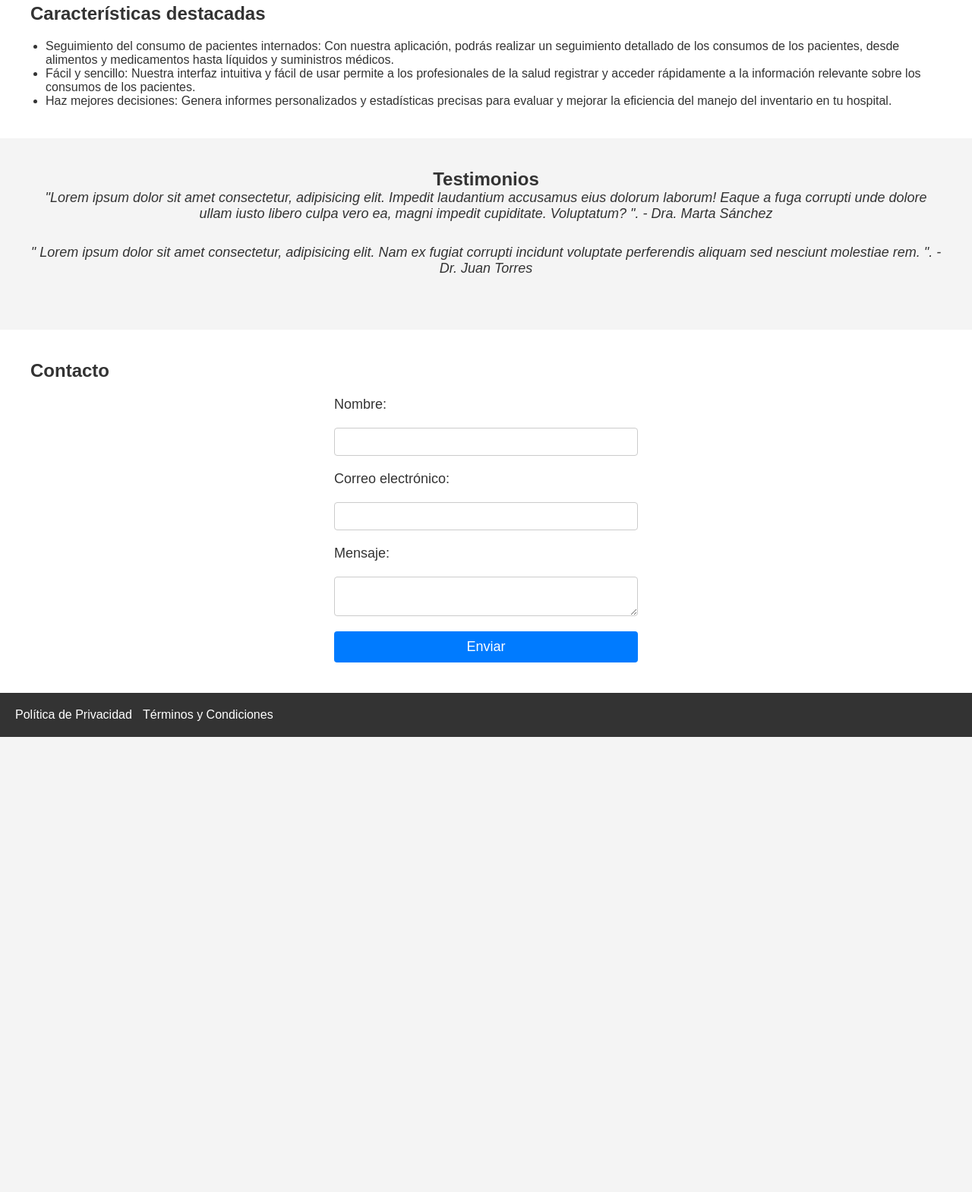
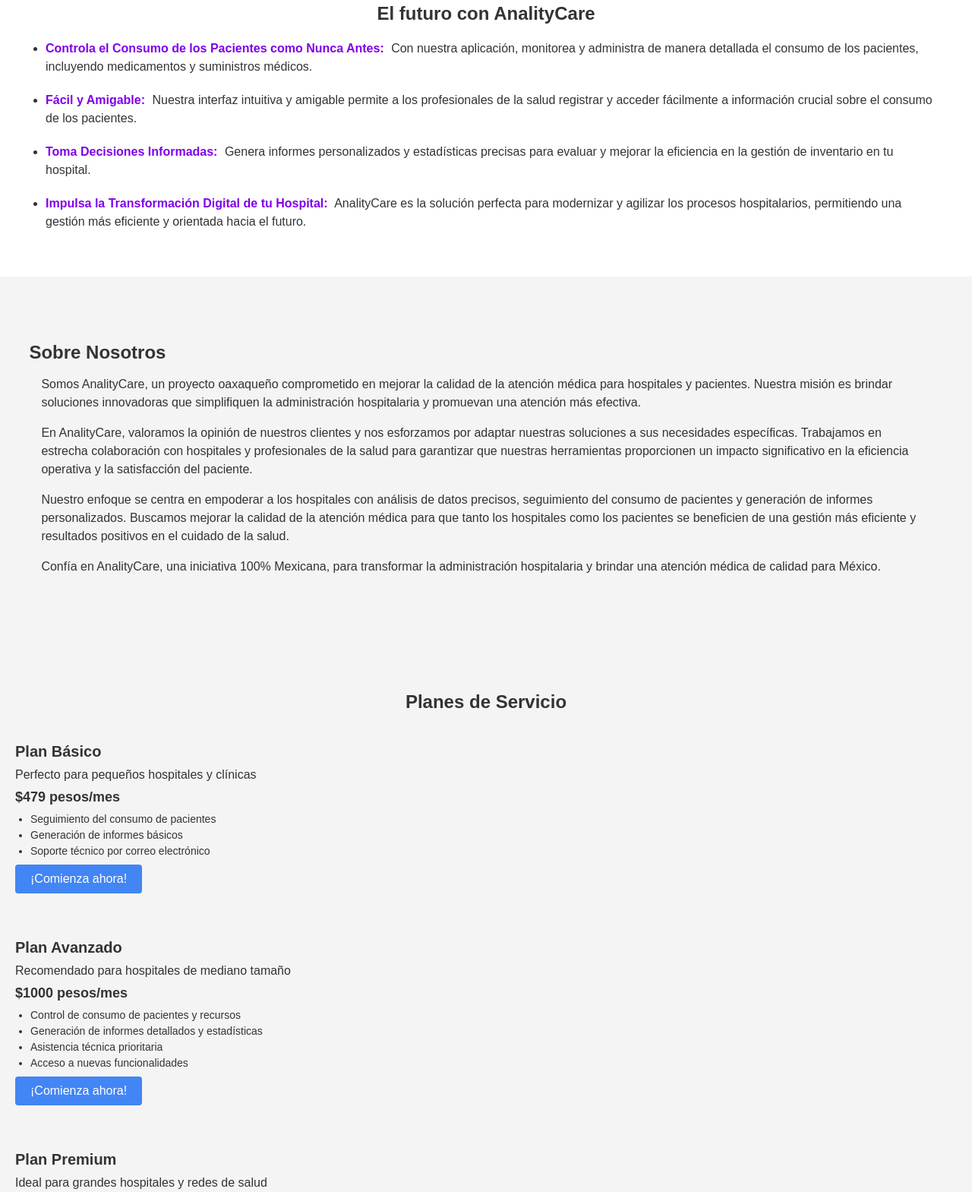
Before and after one commit to Rebjai/landing-analyticare, a plain HTML site: page index.html in a window 1280 px wide. Shown: the part 776-2345 px from the top of the page at 76% size. Before the commit the page ends 1746 px from the top, so only its background shows below. Drawn offline with Linux system fonts and the light colour scheme.

Commit message:
added missing sections

```diff
--- a/index.html
+++ b/index.html
@@ -1,11 +1,13 @@
 <!DOCTYPE html>
 <html lang="es">
+
 <head>
     <meta charset="UTF-8">
     <meta name="viewport" content="width=device-width, initial-scale=1.0">
     <title>Analyticare - Inteligencia hospitalaria</title>
     <link rel="stylesheet" href="styles.css">
 </head>
+
 <body>
     <header>
         <nav>
@@ -13,11 +15,11 @@
                 <img src="./images/analyticare-logo.svg" class="w-full" alt="" srcset="">
             </div>
             <ul class="flex w-full justify-between">
+                <a href="#about-us">
+                    <li>Nosotros</li>
+                </a>
                 <a href="#plans">
                     <li>Planes</li>
-                </a>
-                <a href="#wait-list">
-                    <li>Lista de espera</li>
                 </a>
                 <a href="#contact">
                     <li>Contacto</li>
@@ -30,30 +32,99 @@
     <section id="hero">
         <div id="hero-overlay">
             <h1>AnalityCare</h1>
-            <p class="bold">¡Simplificando la administración de hospitales!</p>
-            <a href="#" class="cta-button">Descargar</a>
+            <p class="bold">¡Simplificando la administración de los Hospitales de Oaxaca!</p>
+            <a href="#" class="cta-button">Pedir Demo</a>
         </div>
     </section>
 
     <!-- <img src="./analysis.jpg" alt="" class="w-full"> -->
     <section id="features">
-        <h2>Características destacadas</h2>
+        <h2>El futuro con AnalityCare</h2>
         <ul>
-            <li><span class="feature-title">Seguimiento del consumo de pacientes internados:</span> Con nuestra aplicación, podrás realizar un seguimiento detallado de los consumos de los pacientes, desde alimentos y medicamentos hasta líquidos y suministros médicos.</li>
-            <li><span class="feature-title">Fácil y sencillo:</span> Nuestra interfaz intuitiva y fácil de usar permite a los profesionales de la salud registrar y acceder rápidamente a la información relevante sobre los consumos de los pacientes.</li>
-            <li><span class="feature-title">Haz mejores decisiones:</span> Genera informes personalizados y estadísticas precisas para evaluar y mejorar la eficiencia del manejo del inventario en tu hospital.</li>
+            <li><span class="feature-title">Controla el Consumo de los Pacientes como Nunca Antes:</span> Con nuestra
+                aplicación, monitorea y administra de manera detallada el consumo de los pacientes,
+                incluyendo medicamentos y suministros médicos.</li>
+            <li><span class="feature-title">Fácil y Amigable:</span> Nuestra interfaz intuitiva y amigable permite a los
+                profesionales de la salud registrar y acceder fácilmente a información crucial sobre el consumo de los
+                pacientes.</li>
+            <li><span class="feature-title">Toma Decisiones Informadas:</span> Genera informes personalizados y
+                estadísticas precisas para evaluar y mejorar la eficiencia en la gestión de inventario en tu hospital.
+            </li>
+            <li><span class="feature-title">Impulsa la Transformación Digital de tu Hospital:</span> AnalityCare es la
+                solución perfecta para modernizar y agilizar los procesos hospitalarios, permitiendo una gestión más
+                eficiente y orientada hacia el futuro.</li>
         </ul>
     </section>
 
-    <section id="testimonials">
+    <section id="about-us">
+        <h2>Sobre Nosotros</h2>
+        <p>Somos AnalityCare, un proyecto oaxaqueño comprometido en mejorar la calidad de la atención médica para
+            hospitales y pacientes. Nuestra misión es brindar soluciones innovadoras que simplifiquen la administración
+            hospitalaria y promuevan una atención más efectiva.</p>
+        <p>En AnalityCare, valoramos la opinión de nuestros clientes y nos esforzamos por adaptar nuestras soluciones a
+            sus necesidades específicas. Trabajamos en estrecha colaboración con hospitales y profesionales de la salud
+            para garantizar que nuestras herramientas proporcionen un impacto significativo en la eficiencia operativa y
+            la satisfacción del paciente.</p>
+        <p>Nuestro enfoque se centra en empoderar a los hospitales con análisis de datos precisos, seguimiento del
+            consumo de pacientes y generación de informes personalizados. Buscamos mejorar la calidad de la atención
+            médica para que tanto los hospitales como los pacientes se beneficien de una gestión más eficiente y
+            resultados positivos en el cuidado de la salud.</p>
+        <p>Confía en AnalityCare, una iniciativa 100% Mexicana, para transformar la administración hospitalaria y
+            brindar una atención médica de calidad para México.</p>
+    </section>
+
+    <!-- <section id="testimonials">
         <h2>Testimonios</h2>
         <div class="testimonial">
-            <blockquote>"Lorem ipsum dolor sit amet consectetur, adipisicing elit. Impedit laudantium accusamus eius dolorum laborum! Eaque a fuga corrupti unde dolore ullam iusto libero culpa vero ea, magni impedit cupiditate. Voluptatum? ". - Dra. Marta Sánchez</blockquote>
+            <blockquote>"Lorem ipsum dolor sit amet consectetur, adipisicing elit. Impedit laudantium accusamus eius
+                dolorum laborum! Eaque a fuga corrupti unde dolore ullam iusto libero culpa vero ea, magni impedit
+                cupiditate. Voluptatum? ". - Dra. Marta Sánchez</blockquote>
         </div>
         <div class="testimonial">
-            <blockquote>" Lorem ipsum dolor sit amet consectetur, adipisicing elit. Nam ex fugiat corrupti incidunt voluptate perferendis aliquam sed nesciunt molestiae rem. ". - Dr. Juan Torres</blockquote>
+            <blockquote>" Lorem ipsum dolor sit amet consectetur, adipisicing elit. Nam ex fugiat corrupti incidunt
+                voluptate perferendis aliquam sed nesciunt molestiae rem. ". - Dr. Juan Torres</blockquote>
         </div>
-    </section>
+    </section> -->
+
+    <section id="plans">
+        <h2>Planes de Servicio</h2>
+        <div class="plan">
+          <h3>Plan Básico</h3>
+          <p>Perfecto para pequeños hospitales y clínicas</p>
+          <p class="price">$479 pesos/mes</p>
+          <ul>
+            <li>Seguimiento del consumo de pacientes</li>
+            <li>Generación de informes básicos</li>
+            <li>Soporte técnico por correo electrónico</li>
+          </ul>
+          <a href="#" class="cta-button">¡Comienza ahora!</a>
+        </div>
+        <div class="plan">
+          <h3>Plan Avanzado</h3>
+          <p>Recomendado para hospitales de mediano tamaño</p>
+          <p class="price">$1000 pesos/mes</p>
+          <ul>
+            <li>Control de consumo de pacientes y recursos</li>
+            <li>Generación de informes detallados y estadísticas</li>
+            <li>Asistencia técnica prioritaria</li>
+            <li>Acceso a nuevas funcionalidades</li>
+          </ul>
+          <a href="#" class="cta-button">¡Comienza ahora!</a>
+        </div>
+        <div class="plan">
+          <h3>Plan Premium</h3>
+          <p>Ideal para grandes hospitales y redes de salud</p>
+          <p class="price">Tarifa Personalizada</p>
+          <ul>
+            <li>Gestión completa del consumo de pacientes y recursos</li>
+            <li>Generación de informes avanzados y análisis predictivo</li>
+            <li>Asistencia técnica 24/7</li>
+            <li>Integración con sistemas existentes</li>
+            <li>Capacitación personalizada</li>
+          </ul>
+          <a href="#" class="cta-button">¡Comienza ahora!</a>
+        </div>
+      </section>
 
     <section id="contact">
         <h2>Contacto</h2>
@@ -81,4 +152,5 @@
         </div>
     </footer>
 </body>
+
 </html>
--- a/styles.css
+++ b/styles.css
@@ -118,7 +118,8 @@
     z-index: 0;
     /* justify-items: center; */
 }
-#hero-overlay{
+
+#hero-overlay {
     position: absolute;
     top: 0;
     left: 0;
@@ -129,9 +130,10 @@
     flex-direction: column;
     justify-content: flex-end;
     align-items: center;
-    background-color: #def2deae; /* Adjust the color and opacity as needed */
+    background-color: #def2deae;
+    /* Adjust the color and opacity as needed */
     /* z-index: 0; */
-  }
+}
 
 #hero h1 {
     font-size: 36px;
@@ -172,11 +174,23 @@
 #features h2 {
     font-size: 24px;
     margin-bottom: 20px;
+    text-align: center;
 }
 
 #features ul {
     list-style-type: disc;
     margin-left: 20px;
+}
+
+#features li {
+    margin-bottom: 20px;
+    line-height: 1.5;
+}
+
+.feature-title {
+    font-weight: bold;
+    margin-right: 5px;
+    color: #8000e9;
 }
 
 /* Testimonials section styles */
@@ -218,6 +232,76 @@
     max-height: 20vh;
 }
 
+/* About us section styles */
+#about-us {
+    margin: 3%;
+}
+
+#about-us p{
+    margin: 1rem;
+    line-height: 1.5;
+}
+
+/* Styles for the Plans section */
+#plans {
+    margin: 40px 0;
+  }
+
+  #plans h2 {
+    text-align: center;
+    font-size: 24px;
+    margin-bottom: 20px;
+  }
+
+  .plan {
+    background-color: #f4f4f4;
+    border-radius: 8px;
+    padding: 20px;
+    margin-bottom: 20px;
+  }
+
+  .plan h3 {
+    font-size: 20px;
+    margin-bottom: 10px;
+  }
+
+  .plan p {
+    font-size: 16px;
+    margin-bottom: 10px;
+  }
+
+  .plan ul {
+    list-style-type: disc;
+    margin-left: 20px;
+    margin-bottom: 10px;
+  }
+
+  .plan ul li {
+    font-size: 14px;
+    margin-bottom: 5px;
+  }
+  .plan .price {
+    font-size: 18px;
+    font-weight: bold;
+    margin-bottom: 10px;
+  }
+
+  .cta-button {
+    display: inline-block;
+    padding: 10px 20px;
+    background-color: #4285f4;
+    color: #fff;
+    text-decoration: none;
+    border-radius: 4px;
+    font-size: 16px;
+  }
+
+  .cta-button:hover {
+    background-color: #3367d6;
+  }
+
+/* utility classes */
+
 .w-full {
     width: 100%;
 }
@@ -243,7 +327,8 @@
     nav {
         flex-direction: row;
     }
+
     #hero {
         background-position: center 0;
-      }
+    }
 }
```
Also changed, not shown: analysis.jpg (deleted).
